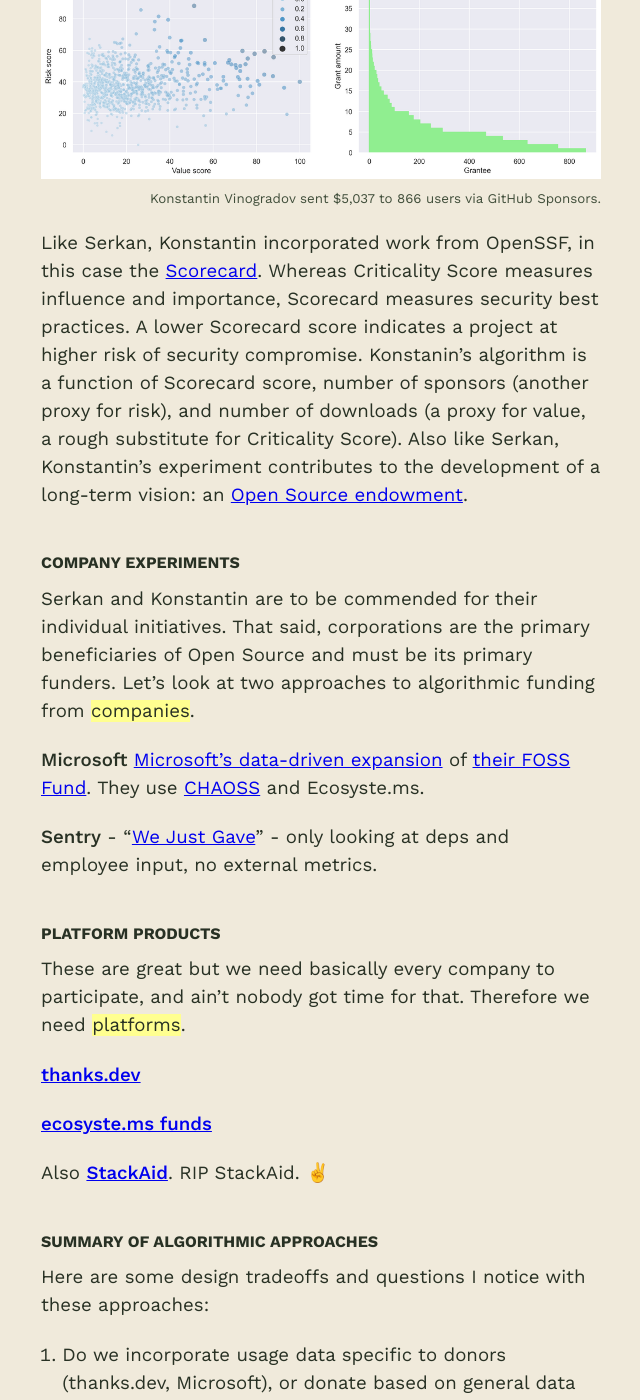
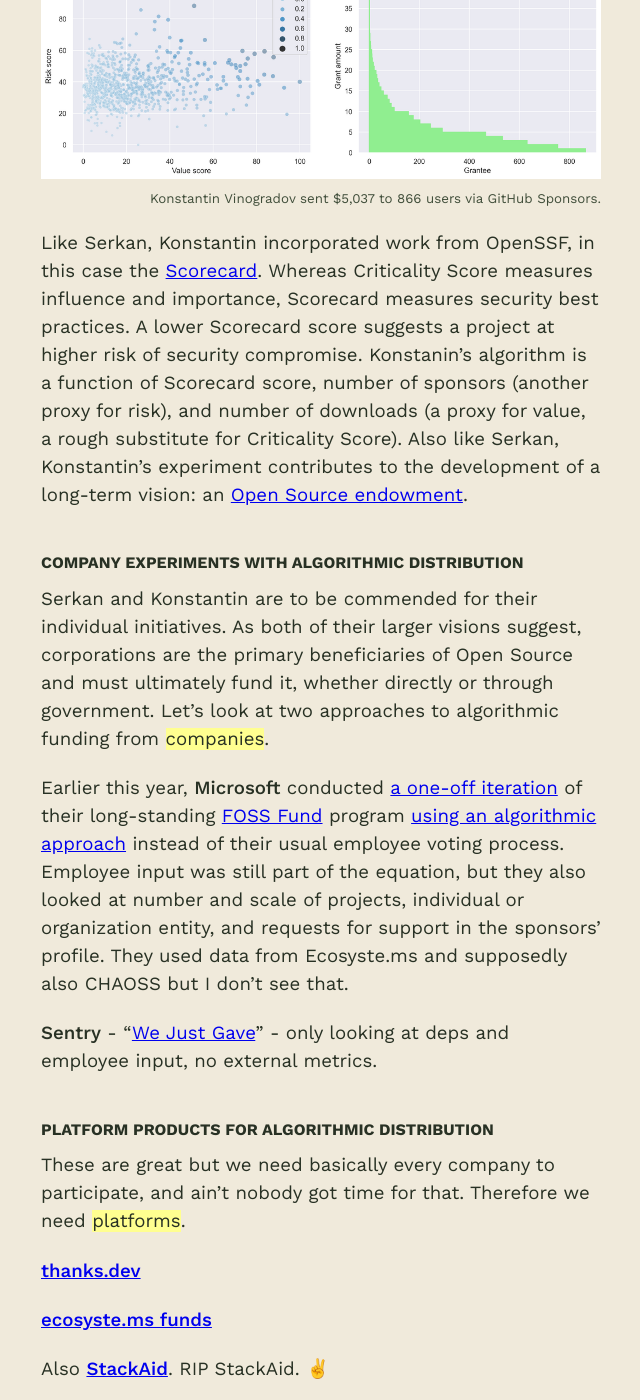
Before and after one commit to chadwhitacre/openpath, a Jekyll site: the page built from 2024/distributing-funds-in-open-source/index.md, in a window 1280 px wide and 1400 px high, scrolled down 4420 px. Shown: the whole window, without its empty margins (319-959 px from the left). Built offline with Jekyll 4.4.1, drawn with Linux system fonts in a browser that asks for light colours; some web fonts are replaced; comment, search, counter and statistics services are not loaded; some of the changed text lies outside the part shown.

Commit message:
Chipping away

```diff
--- a/2024/distributing-funds/index.md
+++ b/2024/distributing-funds-in-open-source/index.md
@@ -1,5 +1,5 @@
 ---
-title: Distributing Funds
+title: Distributing Funds in Open Source
 excerpt: More experiments please.
 noindex: true
 ---
@@ -17,7 +17,7 @@
 approaches. In this post I want to talk about the second part: assuming funds
 are flowing, how do we distribute them?
 
-{% include img.html src="pachinko.jpg" caption="Not a perfect analogy but I picture distribution as a sort of pachinko machine." url="https://www.youtube.com/watch?v=7RTg89WEsXQ" %}
+{% include img.html src="pachinko.jpg" caption="It's not a perfect analogy, but I imagine distribution as a pachinko machine." url="https://www.youtube.com/watch?v=7RTg89WEsXQ" %}
 
 
 ## A Policy Goal
@@ -106,7 +106,7 @@
 Like Serkan, Konstantin incorporated work from OpenSSF, in this case
 the [Scorecard](https://github.com/ossf/scorecard/). Whereas Criticality Score
 measures influence and importance, Scorecard measures security
-best practices. A lower Scorecard score indicates a project at higher risk of
+best practices. A lower Scorecard score suggests a project at higher risk of
 security compromise. Konstanin's algorithm is a function of Scorecard score,
 number of sponsors (another proxy for risk), and number of downloads (a proxy
 for value, a rough substitute for Criticality Score). Also like Serkan,
@@ -114,21 +114,28 @@
 a long-term vision: an [Open Source
 endowment](https://kvinogradov.com/oss-universities/).
 
-#### Company Experiments
+#### Company Experiments With Algorithmic Distribution
 
-Serkan and Konstantin are to be commended for their individual initiatives.
-That said, corporations are the primary beneficiaries of Open Source and must
-be its primary funders. Let's look at two approaches to algorithmic funding
-from **companies**.
+Serkan and Konstantin are to be commended for their individual initiatives. As
+both of their larger visions suggest, corporations are the primary
+beneficiaries of Open Source and must ultimately fund it, whether directly or
+through government. Let's look at two approaches to algorithmic funding from
+**companies**.
 
-<b>Microsoft</b>
-[Microsoft's data-driven
-   expansion](https://opensource.microsoft.com/blog/2024/06/27/5-things-we-learned-from-sponsoring-a-sampling-of-our-open-source-dependencies/)
-   of [their FOSS Fund](https://aka.ms/microsoftfossfund). They use [CHAOSS](https://chaoss.community/) and Ecosyste.ms.
+Earlier this year, <b>Microsoft</b> conducted [a one-off
+iteration](https://opensource.microsoft.com/blog/2024/06/27/5-things-we-learned-from-sponsoring-a-sampling-of-our-open-source-dependencies/)
+of their long-standing [FOSS Fund](https://aka.ms/microsoftfossfund) program
+[using an algorithmic
+approach](https://github.com/microsoft/OSPO/blob/main/bulk-targeted-sponsorship/README.md)
+instead of their usual employee voting process. Employee input was still part
+of the equation, but they also looked at number and scale of projects,
+individual or organization entity, and requests for support in the sponsors’
+profile. They used data from Ecosyste.ms and supposedly also CHAOSS but I don't
+see that.
 
 <b>Sentry</b> - "[We Just Gave](https://blog.sentry.io/we-just-gave-750-000-dollars-to-open-source-maintainers/)" - only looking at deps and employee input, no external metrics.
 
-#### Platform Products
+#### Platform Products for Algorithmic Distribution
 
 These are great but we need basically every company to participate, and ain't nobody got time for that. Therefore we need **platforms**.
 
@@ -156,7 +163,7 @@
 #### But What About DAOs?
 
 A little voice in my said tells me I should also mention [decentralized autonomous
-organizations](https://en.wikipedia.org/wiki/Decentralized_autonomous_organization)
+organizations](https://www.investopedia.com/tech/what-dao/)
 (DAOs), but to be honest they make little sense to me and feel like an esoteric
 waste of time. I don't know of any Open Source-focused ones. I supposed they can
 be a scaled-up version of what we find in typescript-eslint, which has [a
```
Also changed, not shown: other parts of 2024/distributing-funds-in-open-source/index.md (+1 -1 lines), 2024/distributing-funds-in-open-source/konstantin.png (renamed from 2024/distributing-funds/konstantin.png), 2024/distributing-funds-in-open-source/pachinko.jpg (renamed from 2024/distributing-funds/pachinko.jpg), 2024/distributing-funds-in-open-source/serkan.png (renamed from 2024/distributing-funds/serkan.png), 2024/distributing-funds-in-open-source/social.webp (renamed from 2024/distributing-funds/social.webp), 2024/distributing-funds-in-open-source/twyw.png (renamed from 2024/distributing-funds/twyw.png).
